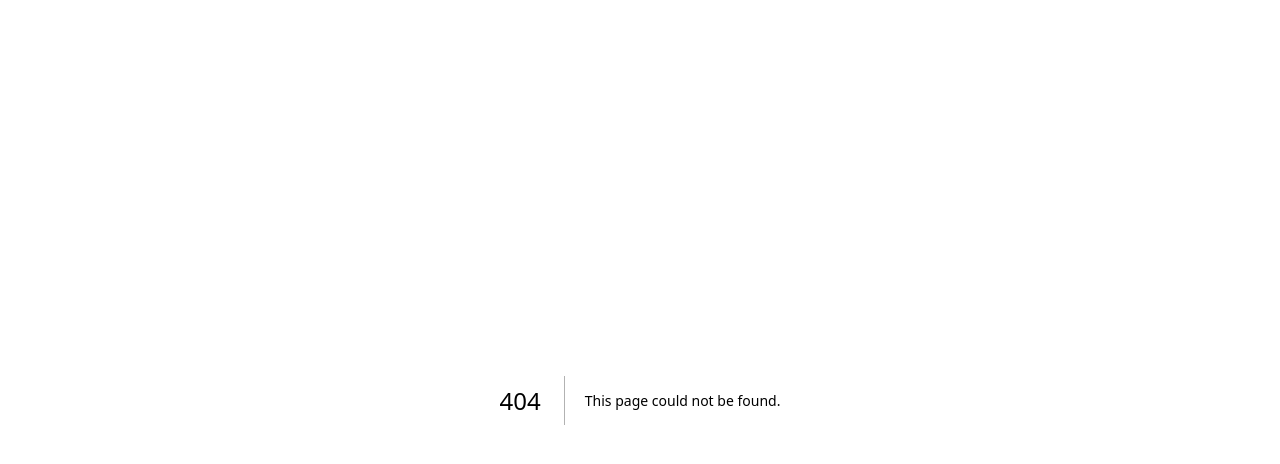
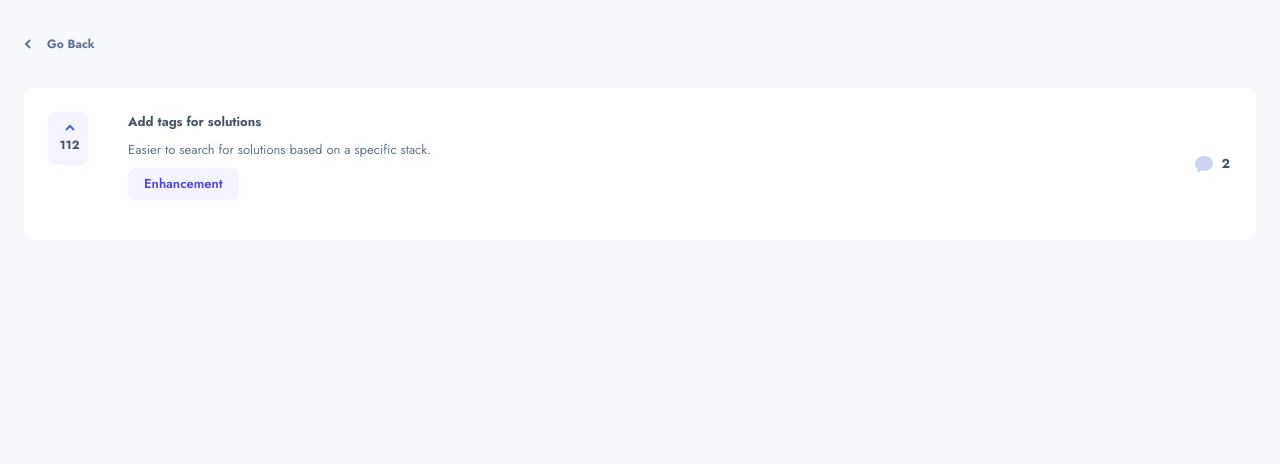
Before and after one commit to ltk55/fem-product-feedback-app, a Next.js app: page /feedback-detail/1 in a window 1280 px wide. Before the commit this address had no page. Shown: the top 464 px of the page. Built offline with nearby package versions, Linux system fonts and the light colour scheme.

Commit message:
feat: add feedback-detail page

```diff
--- /dev/null
+++ b/app/feedback-detail/[id]/page.tsx
@@ -0,0 +1,35 @@
+"use client";
+
+import GoBackBtn from "@/components/GoBackBtn/GoBackBtn";
+import SuggestionCard from "@/components/SuggestionCard/SuggestionCard";
+import useStore from "@/lib/store";
+
+interface PageProps {
+  params: { id: string };
+}
+
+export default function Page({ params: { id } }: PageProps): JSX.Element {
+  const localData = useStore((state) => state.localData);
+
+  const feedback = localData.productRequests.find(
+    (req) => req.id === Number(id),
+  );
+
+  return (
+    <div className="m-6 flex flex-col gap-6">
+      <div className="flex h-10 items-center">
+        <GoBackBtn colour="blue" />
+      </div>
+      {feedback != null && (
+        <SuggestionCard
+          id={feedback.id}
+          title={feedback.title}
+          description={feedback.description}
+          category={feedback.category}
+          upvoteCount={feedback.upvotes}
+          commentCount={feedback.comments?.length ?? 0}
+        />
+      )}
+    </div>
+  );
+}
--- a/app/page.tsx
+++ b/app/page.tsx
@@ -1,5 +1,6 @@
 "use client";
 
+import Link from "next/link";
 import { useState } from "react";
 
 import Header from "@/components/Header/Header";
@@ -9,6 +10,7 @@ import SortableListWithAdd from "@/components/SortableListWithAdd/SortableListWi
 import SuggestionCard from "@/components/SuggestionCard/SuggestionCard";
 import data from "@/data/data.json";
 import useStore from "@/lib/store";
+import { type Category } from "@/types";
 
 export default function Home(): JSX.Element {
   const [sortBy, setSortBy] = useState<string>("mostUpvotes");
@@ -45,19 +47,23 @@ export default function Home(): JSX.Element {
 
       <Sidebar />
 
+      <Link href={`/feedback-detail/1`}>test</Link>
+
       <main className="flex min-h-screen flex-col items-center align-middle">
         <SortableListWithAdd
           suggestionCount={sortedSuggestions.length}
           sortBy={sortBy}
           setSortBy={setSortBy}
         />
+        <div className="mx-6 flex flex-col gap-4 py-8 md:w-full">
           {sortedSuggestions.length > 0 ? (
             sortedSuggestions.map((sugg) => (
               <SuggestionCard
                 key={sugg.id}
+                id={sugg.id}
                 title={sugg.title}
                 description={sugg.description}
-              category={sugg.category}
+                category={sugg.category as Category}
                 upvoteCount={sugg.upvotes}
                 commentCount={sugg.comments?.length ?? 0}
               />
@@ -65,6 +71,7 @@ export default function Home(): JSX.Element {
           ) : (
             <NoFeedbackMessage />
           )}
+        </div>
       </main>
     </div>
   );
--- a/components/CategoryTag/CategoryTag.tsx
+++ b/components/CategoryTag/CategoryTag.tsx
@@ -27,7 +27,7 @@ export default function CategoryTag({
           "flex h-[30px] items-center justify-center rounded-lg p-4 hover:bg-indigo-200",
         )}
       >
-        <div className="text-[13px] font-semibold ">
+        <div className="text-[13px] font-semibold">
           {capitalizeString(categoryName)}
         </div>
       </div>
--- a/components/NoFeedbackMessage/NoFeedbackMessage.tsx
+++ b/components/NoFeedbackMessage/NoFeedbackMessage.tsx
@@ -4,7 +4,7 @@ import illustrationEmpty from "@/public/img/suggestions/illustration-empty.svg";
 
 export default function NoFeedbackMessage(): React.ReactNode {
   return (
-    <div className="my-8 flex w-[calc(100%-48px)] flex-col items-center justify-center rounded-[10px] bg-white px-6 py-[76px] md:w-full md:py-[110px]">
+    <div className="my-8 flex flex-col items-center justify-center rounded-[10px] bg-white px-6 py-[76px] md:w-full md:py-[110px]">
       <Image src={illustrationEmpty} alt="illustration-empty" />
       <h2 className="pt-[39px] text-center text-lg font-bold text-slate-600">
         There is no feedback yet.
--- a/components/RoadmapWidget/RoadmapWidget.tsx
+++ b/components/RoadmapWidget/RoadmapWidget.tsx
@@ -2,7 +2,7 @@ import Link from "next/link";
 
 import useStore from "@/lib/store";
 import { calculateStatusCounts, getStatusBgColor } from "@/lib/utils";
-import { type Status } from "@/types";
+import { type TrackedStatus } from "@/types";
 
 export default function RoadmapWidget(): JSX.Element {
   const localData = useStore((state) => state.localData);
@@ -25,7 +25,7 @@ export default function RoadmapWidget(): JSX.Element {
           <li key={status} className="flex items-center justify-between">
             <div
               className={`mr-4 h-2 w-2 rounded-full ${getStatusBgColor(
-                status as Status,
+                status as TrackedStatus,
               )}`}
             />
             <div className="flex-1 text-base font-normal text-slate-500">
--- a/components/SortableListWithAdd/SortableListWithAdd.tsx
+++ b/components/SortableListWithAdd/SortableListWithAdd.tsx
@@ -19,7 +19,7 @@ export default function SortableListWithAdd({
   const [isOpen, setIsOpen] = useState<boolean>(false);
 
   return (
-    <div className="mb-3 flex h-14 w-full min-w-[375px] items-center bg-slate-700 md:h-[72px] md:min-w-[689px] md:rounded-lg md:p-4">
+    <div className="flex h-14 w-full min-w-[375px] items-center bg-slate-700 md:h-[72px] md:min-w-[689px] md:rounded-lg md:p-4">
       <h2 className="hidden text-[18px] font-bold text-white md:block">
         {suggestionCount} Suggestions
       </h2>
--- a/components/SuggestionCard/SuggestionCard.tsx
+++ b/components/SuggestionCard/SuggestionCard.tsx
@@ -1,41 +1,55 @@
 "use client";
 
 import Image from "next/image";
+import Link from "next/link";
+import { usePathname } from "next/navigation";
 
 import CategoryTag from "@/components/CategoryTag/CategoryTag";
 import iconComment from "@/public/img/shared/icon-comments.svg";
+import { type Category } from "@/types";
 
 import UpvoteBtn from "../UpvoteBtn/UpvoteBtn";
 
 interface SuggestionCardProps {
+  id: number;
   title: string;
   description: string;
-  category: string;
+  category: Category;
   upvoteCount: number;
   commentCount: number;
 }
 
 export default function SuggestionCard({
+  id,
   title,
   description,
   category,
   upvoteCount,
   commentCount,
 }: SuggestionCardProps): React.ReactNode {
+  const pathname = usePathname();
+
+  const activeLink = !pathname.includes("feedback-detail");
+
   return (
-    <div className="my-3 flex w-[calc(100%-48px)] flex-col rounded-lg bg-white p-6 md:w-full md:flex-row md:justify-between">
+    <div className="flex flex-col rounded-lg bg-white p-6 md:w-full md:flex-row md:justify-between">
       <div className="hidden md:block">
         <UpvoteBtn upvote={upvoteCount} responsive />
       </div>
 
       <div className="w-full md:pl-10">
+        <Link
+          href={`./feedback-detail/${id}`}
+          className={activeLink ? "" : "pointer-events-none"}
+        >
           <h3 className="pb-[0.56rem] text-[13px] font-bold text-slate-600">
             {title}
           </h3>
           <p className="pb-2 text-[13px] font-normal text-slate-500">
             {description}
           </p>
-        <div className="pb-4 ">
+        </Link>
+        <div className="pb-4">
           <CategoryTag categoryName={category} />
         </div>
       </div>
```
Lines whose indentation alone changed are shown as unchanged.
